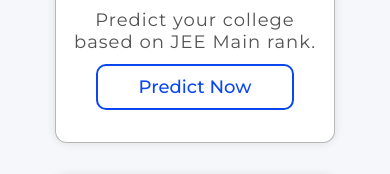
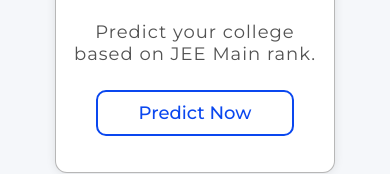
Before and after one commit to CodeWithAnkitJaiswal/College-Predictor-2025, a plain HTML site: page index.html in a window 390 px wide. Shown: the part 738-912 px from the top of the page. Drawn offline with Linux system fonts and the light colour scheme.

Commit message:
Update landing.css

```diff
--- a/landing.css
+++ b/landing.css
@@ -424,6 +424,7 @@ section.container{
     text-align: center;
     border-radius: 10px;
     transition: all 0.3s ease;
+    margin-top: 10px;
     &:hover {
         background-color: var(--mainColour);
         color: var(--white);
@@ -590,7 +591,7 @@ section.container{
     }
     .container-box .box {
         width: 280px;
-        height: 350px;
+        height: 380px;
         border-radius: 12px;
         padding: 20px 15px;
     }
```
